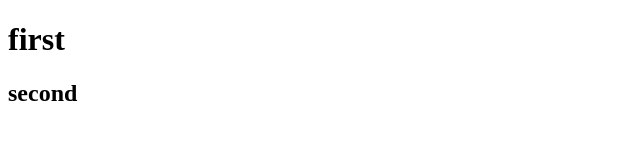
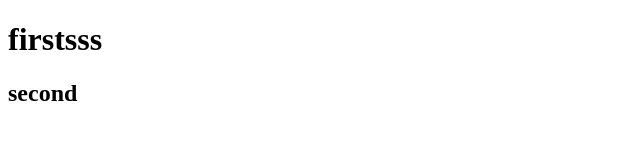
Before and after one commit to minhquangkid/LAB01, a plain HTML site: page index.html in a window 1280 px wide. Shown: the full height of the page, 0-640 px from the left. Drawn offline with Linux system fonts and the light colour scheme.

Commit message:
change something

```diff
--- a/index.html
+++ b/index.html
@@ -7,7 +7,7 @@
     <title>Document</title>
   </head>
   <body>
-    <h1>first</h1>
+    <h1>firstsss</h1>
     <h2>second</h2>
   </body>
 </html>
```
